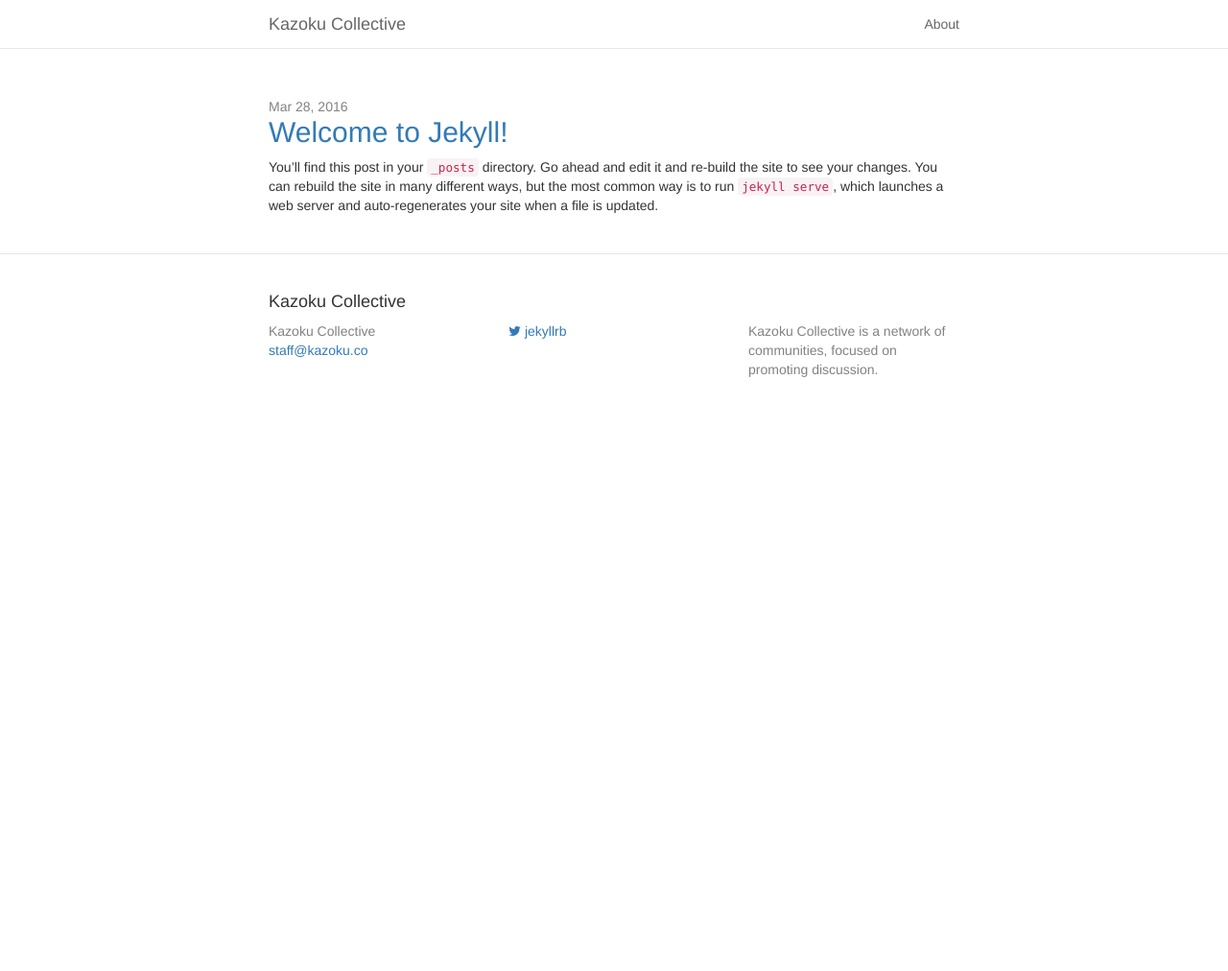
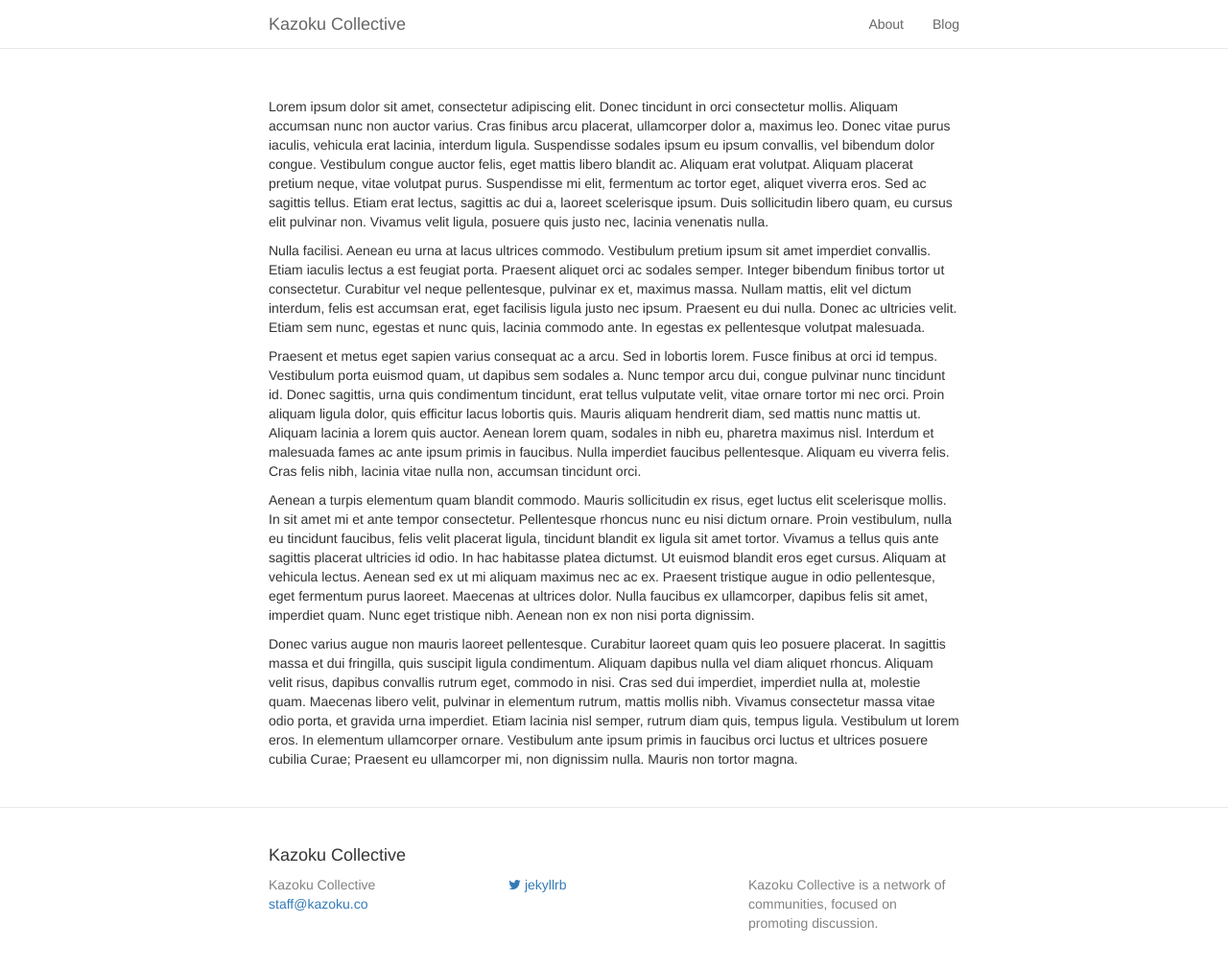
Before and after one commit to KazokuCo/kazoku.co, a Jekyll site: the page built from index.md, in a window 1280 px wide. Shown: the whole page at 96% size. Built offline with Jekyll 4.4.1, drawn with Linux system fonts in a browser that asks for light colours; nearby versions of some CDN libraries; before the commit the page ends 900 px from its top, so only the background shows below that.

Commit message:
Blog subdirectory

```diff
--- a/_config.yml
+++ b/_config.yml
@@ -13,6 +13,7 @@
 baseurl: "" # the subpath of your site, e.g. /blog
 url: "https://kazoku.co" # the base hostname & protocol for your site
 twitter_username: jekyllrb
+permalink: /blog/:title/
 
 # Build settings
 markdown: kramdown
--- a/index.html
+++ b/blog/index.html
@@ -1,5 +1,7 @@
 ---
 layout: default
+title: Blog
+permalink: /blog/
 ---
 
 {% for post in site.posts %}
--- /dev/null
+++ b/index.md
@@ -0,0 +1,13 @@
+---
+layout: default
+---
+
+Lorem ipsum dolor sit amet, consectetur adipiscing elit. Donec tincidunt in orci consectetur mollis. Aliquam accumsan nunc non auctor varius. Cras finibus arcu placerat, ullamcorper dolor a, maximus leo. Donec vitae purus iaculis, vehicula erat lacinia, interdum ligula. Suspendisse sodales ipsum eu ipsum convallis, vel bibendum dolor congue. Vestibulum congue auctor felis, eget mattis libero blandit ac. Aliquam erat volutpat. Aliquam placerat pretium neque, vitae volutpat purus. Suspendisse mi elit, fermentum ac tortor eget, aliquet viverra eros. Sed ac sagittis tellus. Etiam erat lectus, sagittis ac dui a, laoreet scelerisque ipsum. Duis sollicitudin libero quam, eu cursus elit pulvinar non. Vivamus velit ligula, posuere quis justo nec, lacinia venenatis nulla.
+
+Nulla facilisi. Aenean eu urna at lacus ultrices commodo. Vestibulum pretium ipsum sit amet imperdiet convallis. Etiam iaculis lectus a est feugiat porta. Praesent aliquet orci ac sodales semper. Integer bibendum finibus tortor ut consectetur. Curabitur vel neque pellentesque, pulvinar ex et, maximus massa. Nullam mattis, elit vel dictum interdum, felis est accumsan erat, eget facilisis ligula justo nec ipsum. Praesent eu dui nulla. Donec ac ultricies velit. Etiam sem nunc, egestas et nunc quis, lacinia commodo ante. In egestas ex pellentesque volutpat malesuada.
+
+Praesent et metus eget sapien varius consequat ac a arcu. Sed in lobortis lorem. Fusce finibus at orci id tempus. Vestibulum porta euismod quam, ut dapibus sem sodales a. Nunc tempor arcu dui, congue pulvinar nunc tincidunt id. Donec sagittis, urna quis condimentum tincidunt, erat tellus vulputate velit, vitae ornare tortor mi nec orci. Proin aliquam ligula dolor, quis efficitur lacus lobortis quis. Mauris aliquam hendrerit diam, sed mattis nunc mattis ut. Aliquam lacinia a lorem quis auctor. Aenean lorem quam, sodales in nibh eu, pharetra maximus nisl. Interdum et malesuada fames ac ante ipsum primis in faucibus. Nulla imperdiet faucibus pellentesque. Aliquam eu viverra felis. Cras felis nibh, lacinia vitae nulla non, accumsan tincidunt orci.
+
+Aenean a turpis elementum quam blandit commodo. Mauris sollicitudin ex risus, eget luctus elit scelerisque mollis. In sit amet mi et ante tempor consectetur. Pellentesque rhoncus nunc eu nisi dictum ornare. Proin vestibulum, nulla eu tincidunt faucibus, felis velit placerat ligula, tincidunt blandit ex ligula sit amet tortor. Vivamus a tellus quis ante sagittis placerat ultricies id odio. In hac habitasse platea dictumst. Ut euismod blandit eros eget cursus. Aliquam at vehicula lectus. Aenean sed ex ut mi aliquam maximus nec ac ex. Praesent tristique augue in odio pellentesque, eget fermentum purus laoreet. Maecenas at ultrices dolor. Nulla faucibus ex ullamcorper, dapibus felis sit amet, imperdiet quam. Nunc eget tristique nibh. Aenean non ex non nisi porta dignissim.
+
+Donec varius augue non mauris laoreet pellentesque. Curabitur laoreet quam quis leo posuere placerat. In sagittis massa et dui fringilla, quis suscipit ligula condimentum. Aliquam dapibus nulla vel diam aliquet rhoncus. Aliquam velit risus, dapibus convallis rutrum eget, commodo in nisi. Cras sed dui imperdiet, imperdiet nulla at, molestie quam. Maecenas libero velit, pulvinar in elementum rutrum, mattis mollis nibh. Vivamus consectetur massa vitae odio porta, et gravida urna imperdiet. Etiam lacinia nisl semper, rutrum diam quis, tempus ligula. Vestibulum ut lorem eros. In elementum ullamcorper ornare. Vestibulum ante ipsum primis in faucibus orci luctus et ultrices posuere cubilia Curae; Praesent eu ullamcorper mi, non dignissim nulla. Mauris non tortor magna.
```
